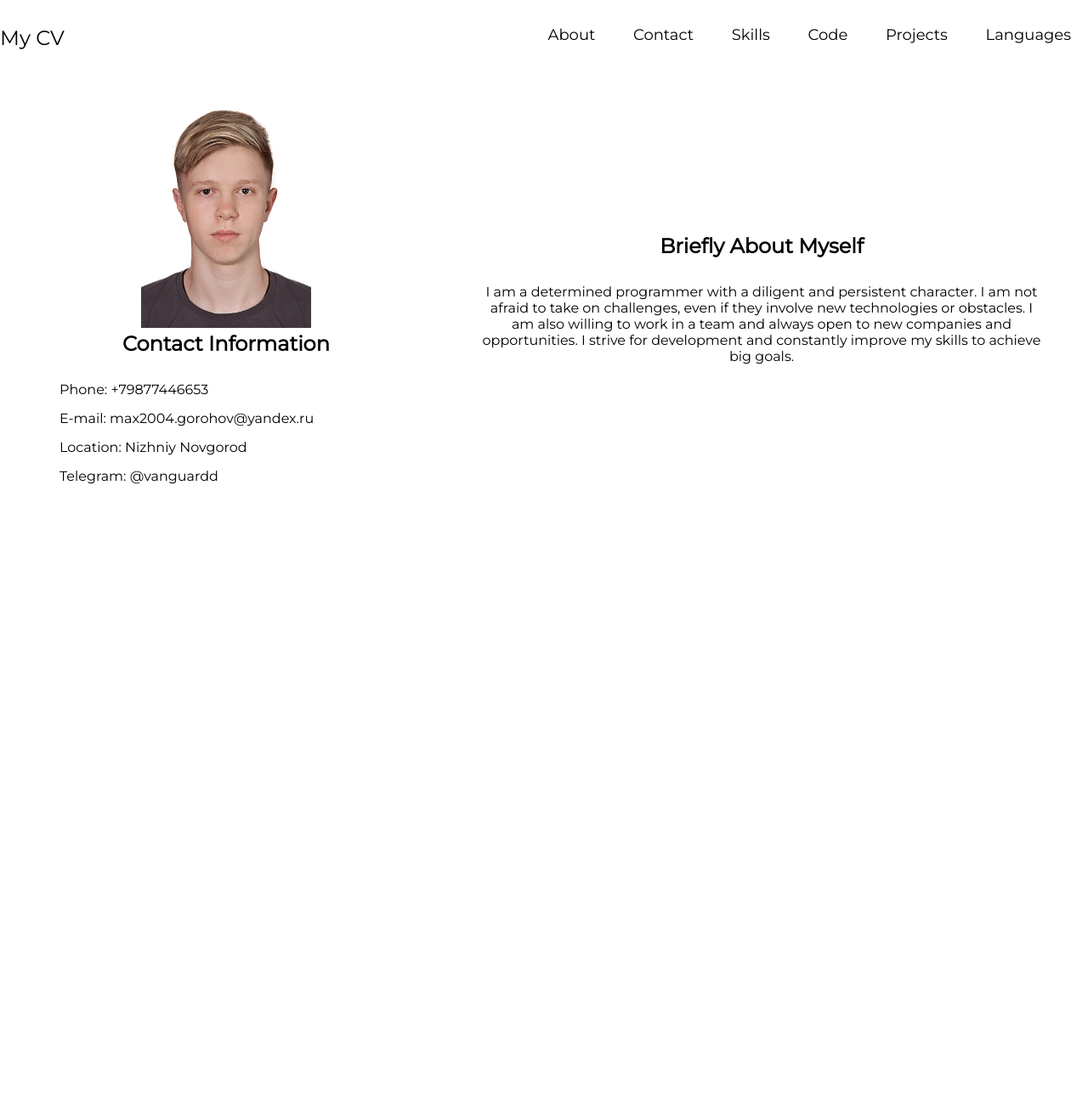
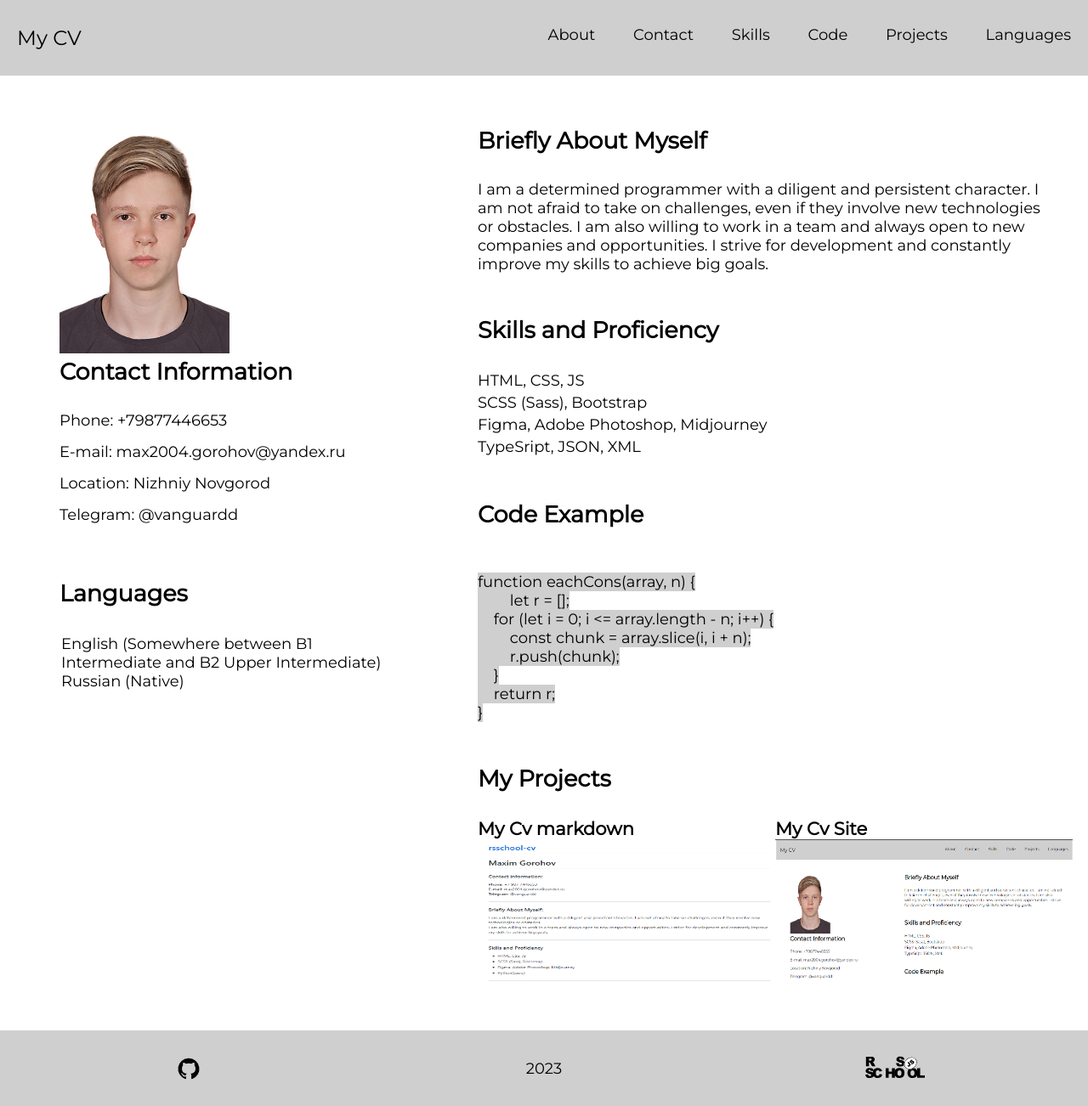
Before and after one commit to max0n4ik/rsschool-cv, a plain HTML site: page index.html in a window 1280 px wide. Shown: the whole page at 85% size. Before the commit the page ends 800 px from the top, so only its background shows below. Drawn offline with Linux system fonts and the light colour scheme.

Commit message:
feat: add other cv items

```diff
--- a/index.html
+++ b/index.html
@@ -1,32 +1,39 @@
 <!DOCTYPE html>
 <html lang="en">
     <head>
-    <meta charset="UTF-8">
-    <link rel="preconnect" href="https://fonts.googleapis.com">
-    <link rel="preconnect" href="https://fonts.gstatic.com" crossorigin>
-    <link href="https://fonts.googleapis.com/css2?family=Montserrat&display=swap" rel="stylesheet">
-    <link rel="shortcut icon" href="/assets/Person.ico" type="image/x-icon"/>
-    <link rel="stylesheet" href="style.css">
+        <meta charset="UTF-8" />
+        <link rel="preconnect" href="https://fonts.googleapis.com" />
+        <link rel="preconnect" href="https://fonts.gstatic.com" crossorigin />
+        <link
+            href="https://fonts.googleapis.com/css2?family=Montserrat&display=swap"
+            rel="stylesheet"
+        />
+        <link
+            rel="shortcut icon"
+            href="assets/Person.ico"
+            type="image/x-icon"
+        />
+        <link rel="stylesheet" href="style.css" />
         <title>CV</title>
     </head>
     <body>
         <header>
             <h1>My CV</h1>
             <nav>
-            <ul>
-                <li><a href="#About"></a>About</li>
-                <li><a href="#Contact"></a>Contact</li>
-                <li><a href="#Skills"></a>Skills</li>
-                <li><a href="#Code"></a>Code</li>
-                <li><a href="#Projects"></a>Projects</li>
-                <li><a href="#Languages"></a>Languages</li>
+                <ul class="nav">
+                    <li><a href="#about">About</a></li>
+                    <li><a href="#contact">Contact</a></li>
+                    <li><a href="#skills">Skills</a></li>
+                    <li><a href="#code">Code</a></li>
+                    <li><a href="#projects">Projects</a></li>
+                    <li><a href="#languages">Languages</a></li>
                 </ul>
             </nav>
         </header>
         <main>
             <div class="left">
-            <section class="m contact">
-                <img src="/assets/Photo.jpg" alt="My Photo">
+                <section id="contact" class="m contact">
+                    <img src="assets/Photo.jpg" alt="My Photo" />
                     <h2>Contact Information</h2>
                     <ul>
                         <li>Phone: +79877446653</li>
@@ -35,14 +42,80 @@
                         <li>Telegram: @vanguardd</li>
                     </ul>
                 </section>
+                <section id="languages" class="languages">
+                    <h2>Languages</h2>
+                    <p>
+                        English (Somewhere between B1 Intermediate and B2 Upper
+                        Intermediate) <br />Russian (Native)
+                    </p>
+                </section>
             </div>
             <div class="right">
-            <section class="m about">
+                <section id="about" class="m about">
                     <h2>Briefly About Myself</h2>
-                <p>I am a determined programmer with a diligent and persistent character. I am not afraid to take on challenges, even if they involve new technologies or obstacles.
-                    I am also willing to work in a team and always open to new companies and opportunities. I strive for development and constantly improve my skills to achieve big goals.</p>
+                    <p>
+                        I am a determined programmer with a diligent and
+                        persistent character. I am not afraid to take on
+                        challenges, even if they involve new technologies or
+                        obstacles. I am also willing to work in a team and
+                        always open to new companies and opportunities. I strive
+                        for development and constantly improve my skills to
+                        achieve big goals.
+                    </p>
+                </section>
+                <section id="skills" class="m skills">
+                    <h2>Skills and Proficiency</h2>
+                    <ul class="skills_list">
+                        <li>HTML, CSS, JS</li>
+                        <li>SCSS (Sass), Bootstrap</li>
+                        <li>Figma, Adobe Photoshop, Midjourney</li>
+                        <li>TypeSript, JSON, XML</li>
+                    </ul>
+                </section>
+                <section id="code" class="m code">
+                    <h2>Code Example</h2>
+                    <pre><code>
+function&nbsp;eachCons(array,&nbsp;n)&nbsp;{
+	let&nbsp;r&nbsp;=&nbsp;[];
+&nbsp;&nbsp;&nbsp;&nbsp;for&nbsp;(let&nbsp;i&nbsp;=&nbsp;0;&nbsp;i&nbsp;&lt;=&nbsp;array.length&nbsp;&#45;&nbsp;n;&nbsp;i++)&nbsp;{
+&nbsp;&nbsp;&nbsp;&nbsp;&nbsp;&nbsp;&nbsp;&nbsp;const&nbsp;chunk&nbsp;=&nbsp;array.slice(i,&nbsp;i&nbsp;+&nbsp;n);
+&nbsp;&nbsp;&nbsp;&nbsp;&nbsp;&nbsp;&nbsp;&nbsp;r.push(chunk);
+&nbsp;&nbsp;&nbsp;&nbsp;}
+&nbsp;&nbsp;&nbsp;&nbsp;return&nbsp;r;
+}</code></pre>
+                </section>
+                <section class="m" id="projects">
+                    <h2>My Projects</h2>
+                    <div class="projects">
+                        <div>
+                            <h3>My Cv markdown</h3>
+                            <img
+                                src="assets/Projects-2.png"
+                                alt="My Cv markdown"
+                            />
+                        </div>
+                        <div>
+                            <h3>My Cv Site</h3>
+                            <img src="assets/Projects-1.png" alt="My Cv Site" />
+                        </div>
+                    </div>
                 </section>
             </div>
         </main>
+        <footer class="footer">
+            <a
+                class="git"
+                target="_blank"
+                href="https://github.com/max0n4ik"
+            ></a>
+            <p>2023</p>
+            <a target="_blank" href="https://rs.school/js/">
+                <img
+                    src="assets/rs_school.svg"
+                    alt="RS School logo"
+                    class="footer_img"
+                />
+            </a>
+        </footer>
     </body>
 </html>
--- a/style.css
+++ b/style.css
@@ -1,94 +1,153 @@
-*{
+* {
     margin: 0;
     padding: 0;
     box-sizing: border-box;
-    font-family: 'Montserrat', sans-serif;
+    font-family: "Montserrat", sans-serif;
 }
 
 /* Header */
-body{
+body {
     width: 100%;
     max-width: 1480px;
     margin: 0 auto;
-    text-align: center;
 }
-header nav ul li:first-child{
+header nav ul li:first-child {
     margin-left: 0;
 }
 
-header nav ul li{
+header nav ul li {
     display: inline-block;
     margin: 0 20px;
     list-style: none;
+}
 
+header nav ul li a {
+    text-decoration: none;
+    color: black;
 }
-header nav ul li:hover{
+
+header nav ul li a:hover {
     color: #777777;
     cursor: pointer;
 }
 /* header nav{
-    display: inline-block;
+	display: inline-block;
 } */
 
-header nav ul{
+header nav ul {
     text-align: right;
     font-size: 18px;
-
 }
 
-header{
+header {
     display: flex;
-    margin: 30px 0;
-    justify-content: space-between
+    padding: 30px 0;
+    justify-content: space-between;
+    background-color: #cfcfcf;
 }
-header nav{
+header nav {
     text-align: right;
 }
-
-header h1{
-    text-align: left;
+header h1 {
     font-size: 24px;
     font-weight: normal;
+    padding-left: 20px;
 }
 /* Main */
 
-main{
+main {
     margin-top: 60px;
     display: flex;
 }
-.m{
+.m {
     padding-bottom: 50px;
 }
 
 /* Section */
-h2{
+h2 {
     padding-bottom: 30px;
 }
-
+section {
+    font-size: 18px;
+}
 /* Contact */
 
-section img{
+section img {
     width: 200px;
     aspect-ratio: 3/4;
 }
 
-.left{
+.left {
     width: 40%;
     background-color: var(--gray);
     padding: 0 50px 0 70px;
 }
 
-.contact ul li{
+.contact ul li {
     list-style: none;
     display: flex;
     align-items: center;
     margin-bottom: 15px;
 }
 
-.right{
+.right {
     width: 60%;
     display: flex;
     flex-direction: column;
     justify-content: center;
     padding: 0 50px;
 }
+
+.skills ul {
+    list-style: none;
+}
+.skills ul li {
+    padding: 2px 0;
+}
+code {
+    background-color: #cfcfcf;
+}
+@media (prefers-reduced-motion: no-preference) {
+    :root {
+        scroll-behavior: smooth;
+    }
+}
+.projects img {
+    width: 350px;
+    height: 170px;
+    aspect-ratio: auto 350/170;
+}
+.projects {
+    display: grid;
+    grid-template-rows: auto;
+    grid-auto-flow: column;
+}
+.footer_img {
+    width: 70px;
+}
+.footer p {
+    font-size: 18px;
+    justify-self: center;
+}
+.footer {
+    display: grid;
+    grid-template-columns: 1fr 1fr 1fr;
+    align-items: center;
+    padding: 30px 20px;
+    justify-items: center;
+    background-color: #cfcfcf;
+    max-height: 89px;
+}
+.languages p {
+    padding: 2px;
+}
+.git {
+    background-image: url(assets/github.svg);
+    background-position: center left;
+    background-repeat: no-repeat;
+    background-size: cover;
+    width: 30px;
+    height: 30px;
+    display: block;
+    margin-right: 10px;
+}
```
Also changed, not shown: assets/Projects-1.png (added), assets/Projects-2.png (added), assets/github.svg (added), assets/rs_school.svg (added). Lines whose indentation alone changed are shown as unchanged.
